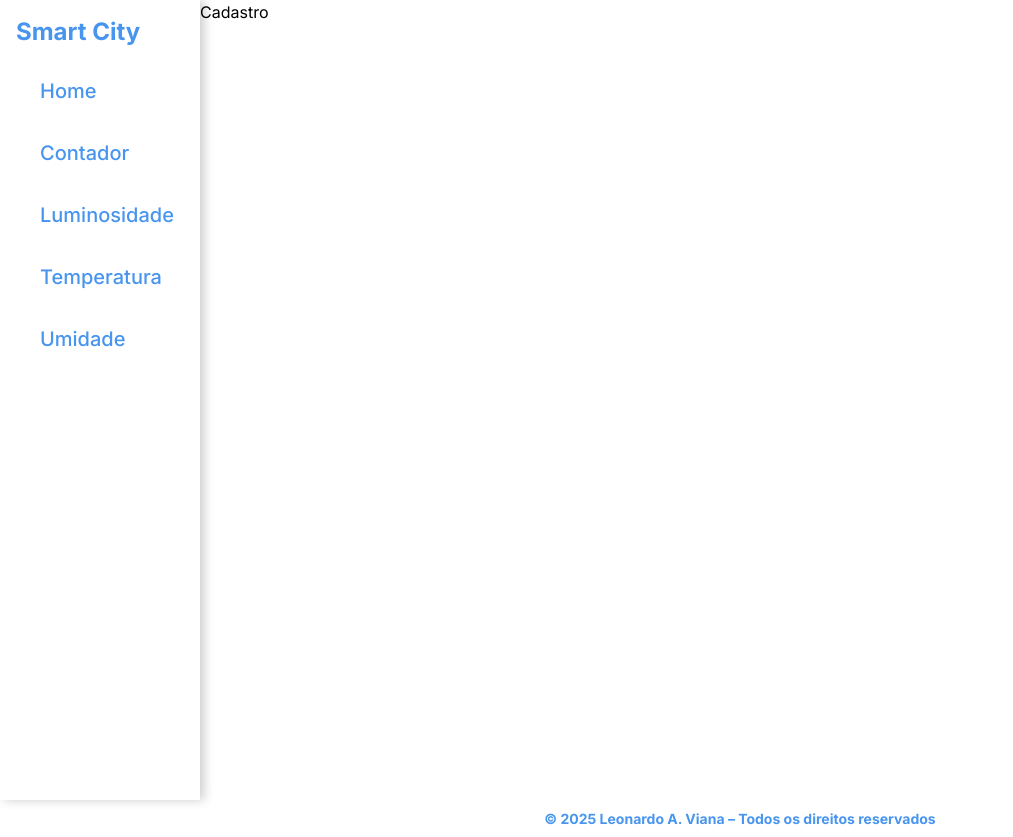
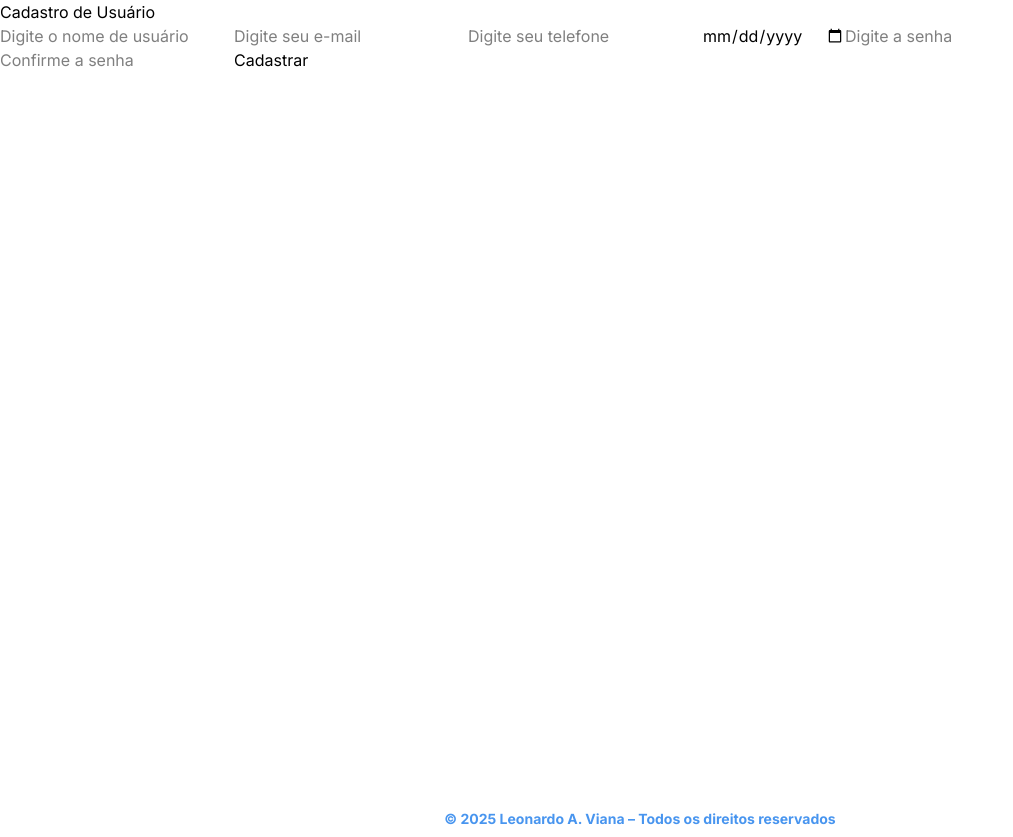
Before and after one commit to Leochin1206/smartCities, a React (Vite) app in the folder front/: page /cadastro in a window 1280 px wide. Shown: the whole page, without its empty margins (0-1013 px from the left). Built offline with nearby package versions, Linux system fonts and the light colour scheme.

Commit message:
smart city 24 04

```diff
--- a/front/package.json
+++ b/front/package.json
@@ -11,6 +11,7 @@
   },
   "dependencies": {
     "@tailwindcss/vite": "^4.1.4",
+    "axios": "^1.8.4",
     "react": "^19.0.0",
     "react-dom": "^19.0.0",
     "react-router-dom": "^7.5.1",
--- a/front/src/App.jsx
+++ b/front/src/App.jsx
@@ -1,4 +1,5 @@
-import { Routes, Route } from 'react-router-dom'
+import { Routes, Route, useLocation } from 'react-router-dom'
+import { Navbar } from './components/Navbar'
 
 import { Login } from './pages/login'
 import { Cadastro } from './pages/cadastro'
@@ -12,7 +13,16 @@ import { Umidade } from './pages/umidade'
 import './App.css'
 
 export default function App() {
+  const location = useLocation()
+
+  const hideNavbarRoutes = ["/", "/cadastro"]
+  const hideNavbar = hideNavbarRoutes.includes(location.pathname)
+
   return (
+    <>
+
+      {!hideNavbar && <Navbar />}
+
       <Routes>
         <Route path="/contador" element={<Contador />} />
         <Route path="/home" element={<Home />} />
@@ -23,5 +33,6 @@ export default function App() {
         <Route path="/" element={<Login />} />
         <Route path="/cadastro" element={<Cadastro />} />
       </Routes>
+    </>
   )
 }
--- a/front/src/main.jsx
+++ b/front/src/main.jsx
@@ -2,7 +2,6 @@ import { StrictMode } from 'react'
 import { createRoot } from 'react-dom/client'
 import { BrowserRouter } from 'react-router-dom'
 
-import { Navbar } from './components/Navbar.jsx'
 import App from './App.jsx'
 import { Footer } from './components/footer.jsx'
 
@@ -11,17 +10,12 @@ createRoot(document.getElementById('root')).render(
     <BrowserRouter>
       <div className="min-h-screen flex flex-col sm:flex-row">
 
-        <div className="fixed sm:static w-full sm:w-[200px] h-[64px] sm:h-auto z-50">
-          <Navbar />
-        </div>
-
-        <div className="!pt-[64px] sm:!pt-0 flex-grow">
+        <div className=" sm:!pt-0 flex-grow">
           <main className="min-h-screen">
             <App />
           </main>
           <Footer />
         </div>
-
       </div>
     </BrowserRouter>
   </StrictMode>
--- a/front/src/pages/cadastro.jsx
+++ b/front/src/pages/cadastro.jsx
@@ -1,7 +1,73 @@
-export function Cadastro () {
-    return(
+import React, { useState } from 'react';
+import axios from 'axios';
+import { useNavigate } from 'react-router-dom';
+
+export function Cadastro() {
+
+    const navigate = useNavigate();
+
+    const [formData, setFormData] = useState({
+        username: '',
+        email: '',
+        telefone: '',
+        data_nascimento: '',
+        senha: '',
+        confirmarSenha: ''
+    });
+
+    // Função que atualiza o estado ao digitar no formulário
+    const handleChange = (e) => {
+        setFormData({ ...formData, [e.target.name]: e.target.value });
+    };
+
+    // Função para enviar o formulário e cadastrar o usuário
+    const cadastrar = async (e) => {
+        e.preventDefault();  // Previne o comportamento padrão de envio do formulário
+
+        // Verifica se as senhas coincidem
+        if (formData.senha !== formData.confirmarSenha) {
+            alert("As senhas não coincidem!");
+            return;
+        }
+
+        try {
+            // Envia os dados para o backend via POST
+            await axios.post('http://127.0.0.1:8000/api/cadastro/', {
+                username: formData.username,
+                email: formData.email,
+                telefone: formData.telefone,
+                data_nascimento: formData.data_nascimento,
+                senha: formData.senha
+            });
+
+            alert("Usuário cadastrado com sucesso!");
+            navigate('/home');  // Redireciona para a página de Home após o cadastro
+        } catch (error) {
+            // Captura e exibe o erro se a requisição falhar
+            console.error("Erro ao cadastrar usuário:", error);
+            alert("Erro ao cadastrar. Tente novamente.");
+        }
+    };
+
+    return (
         <div>
-            Cadastro
+            <h2>Cadastro de Usuário</h2>
+            <form onSubmit={cadastrar}>
+
+                <input type="text" name="username" value={formData.username} onChange={handleChange} placeholder="Digite o nome de usuário" required />
+
+                <input type="email" name="email" value={formData.email} onChange={handleChange} placeholder="Digite seu e-mail" required />
+
+                <input type="text" name="telefone" value={formData.telefone} onChange={handleChange} placeholder="Digite seu telefone" />
+
+                <input type="date" name="data_nascimento" value={formData.data_nascimento} onChange={handleChange} />
+
+                <input type="password" name="senha" value={formData.senha} onChange={handleChange} placeholder="Digite a senha" required />
+
+                <input type="password" name="confirmarSenha" value={formData.confirmarSenha} onChange={handleChange} placeholder="Confirme a senha" required />
+
+                <button type="submit">Cadastrar</button>
+            </form>
         </div>
-    )
+    );
 }
--- a/front/src/pages/login.jsx
+++ b/front/src/pages/login.jsx
@@ -1,7 +1,43 @@
-export function Login () {
-    return(
-        <div>
-            Login
+import React, { useState } from 'react';
+import axios from 'axios';
+import { Link, useNavigate } from 'react-router-dom';
+
+export function Login() {
+
+    const [user, setUser] = useState('');
+    const [password, setPassword] = useState('');
+    const navigate = useNavigate();
+
+    const logar = async () => {
+        try {
+            const response = await axios.post('http://127.0.0.1:8000/api/token/', {
+                username: user,
+                password: password
+            });
+            localStorage.setItem('token', response.data.access);
+
+            navigate('/home');
+        } catch (error) {
+            console.error("Erro ao fazer login:", error);
+            alert("Usuário ou senha incorretos. Tente novamente.");
+        }
+    };
+
+    return (
+        <div className="flex flex-col items-center justify-center bg-white h-[100vh] w-full">
+            <p className="text-4xl font-bold text-[#4895ef] !mb-4">Smart City</p>
+
+            <div className="flex flex-col items-center justify-start h-100 w-[80%] shadow-lg">
+                <h1 className='font-medium text-[26px] !mt-15'>Login</h1>
+
+                <input className='w-[300px] !p-1.5 !mt-5 border-2 border-gray-300' value={user} onChange={(e) => setUser(e.target.value)} placeholder='User' />
+
+                <input className='w-[300px] !p-1.5 !mt-2 border-2 border-gray-300' value={password} onChange={(e) => setPassword(e.target.value)} placeholder='Password' type="password" />
+
+                <button className='w-[100px] !p-1 !mt-5 bg-[#007bc0] text-white text-[18px] font-medium' onClick={logar}>Entrar</button>
+
+                <h4 className='!mt-3 text-[17px] font-medium'>Não possui uma Conta? <Link to="/cadastro" className='text-[#007bc0]'>Fazer Cadastro</Link></h4>
+            </div>
         </div>
     )
 }
```
Also changed, not shown: 1 other file (tests, documents, lock files or other folders). Lines whose indentation alone changed are shown as unchanged.
